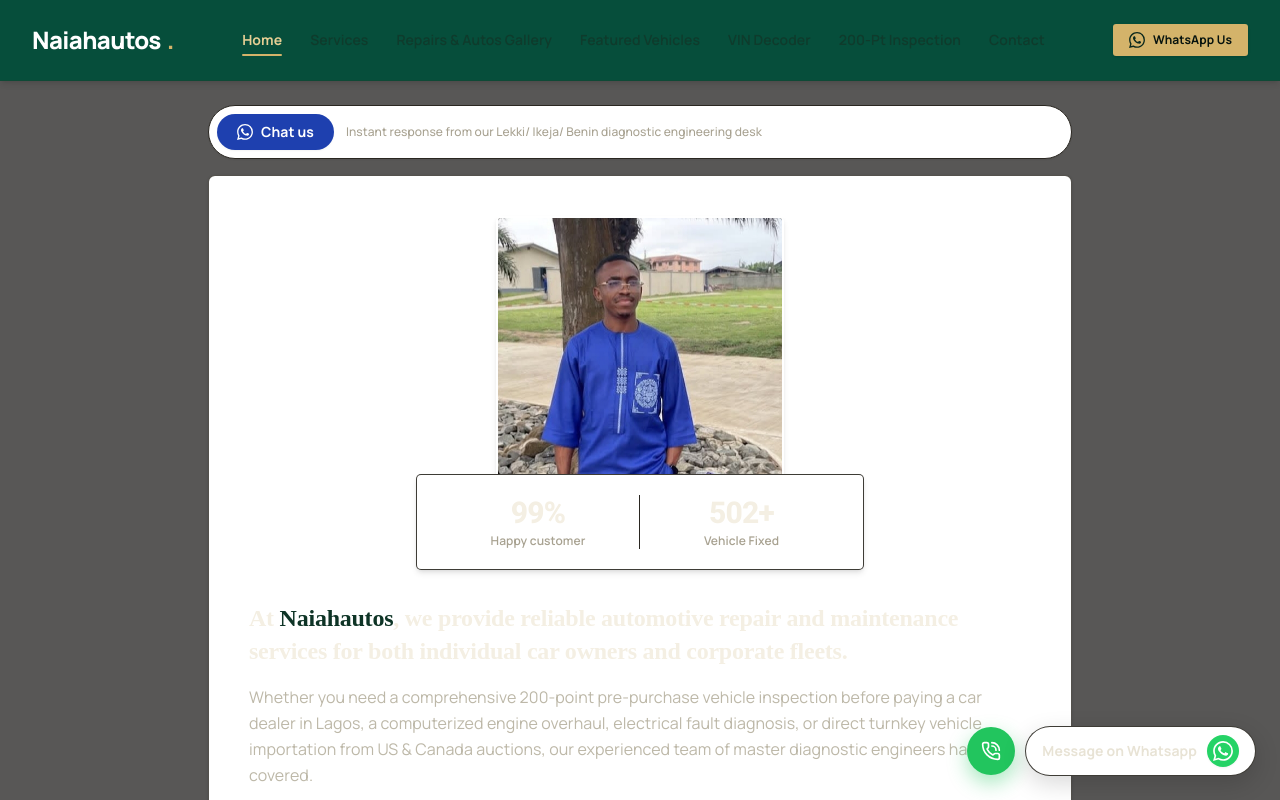
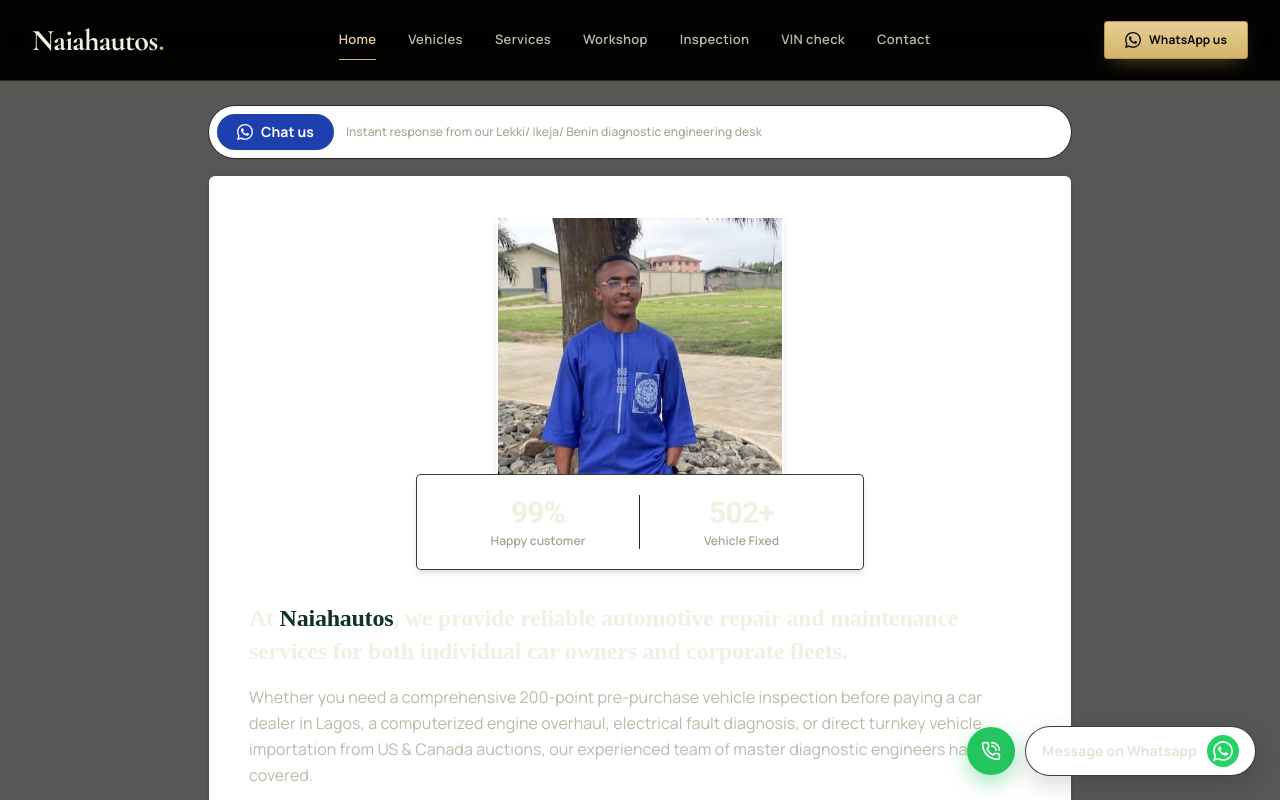
Before and after one commit to Skiddddd/Naiahautos, a React (Vite) app: page / in a window 1280 px wide. Shown: the top 800 px of the page. Built offline with nearby package versions, Linux system fonts and the light colour scheme.

Commit message:
Add files via upload

```diff
--- a/src/components/Navbar.tsx
+++ b/src/components/Navbar.tsx
@@ -1,6 +1,5 @@
 import React, { useState } from 'react';
-import { motion, AnimatePresence } from 'motion/react';
-import { Phone, Menu, X } from 'lucide-react';
+import { Menu, X, Phone } from 'lucide-react';
 import { WhatsAppIcon } from './WhatsAppIcon';
 import { DEALERSHIP_CONFIG } from '../data/cars';
 
@@ -14,157 +13,85 @@
   onOpenAudit?: () => void;
 }
 
-export const Navbar: React.FC<NavbarProps> = ({
-  activeTab,
-  setActiveTab,
-}) => {
-  const [mobileMenuOpen, setMobileMenuOpen] = useState(false);
-
-  const navItems: { id: NavTab; label: string; badge?: string }[] = [
+const navItems: { id: NavTab; label: string }[] = [
   { id: 'home', label: 'Home' },
+  { id: 'inventory', label: 'Vehicles' },
   { id: 'services', label: 'Services' },
-    { id: 'repairs', label: 'Repairs & Autos Gallery' },
-    { id: 'inventory', label: 'Featured Vehicles' },
-    { id: 'vin-checker', label: 'VIN Decoder' },
-    { id: 'inspection', label: '200-Pt Inspection' },
-    { id: 'contact', label: 'Contact' }
+  { id: 'repairs', label: 'Workshop' },
+  { id: 'inspection', label: 'Inspection' },
+  { id: 'vin-checker', label: 'VIN check' },
+  { id: 'contact', label: 'Contact' },
 ];
 
-  const handleNavClick = (tabId: typeof activeTab) => {
-    if (tabId === 'services') {
+export const Navbar: React.FC<NavbarProps> = ({ activeTab, setActiveTab }) => {
+  const [open, setOpen] = useState(false);
+
+  const go = (id: NavTab) => {
+    setOpen(false);
+    if (id === 'services') {
       setActiveTab('home');
-      setMobileMenuOpen(false);
-      setTimeout(() => {
-        const el = document.getElementById('services');
-        if (el) {
-          el.scrollIntoView({ behavior: 'smooth', block: 'start' });
+      setTimeout(() => document.getElementById('services')?.scrollIntoView({ behavior: 'smooth', block: 'start' }), 60);
+      return;
     }
-      }, 60);
-    } else {
-      setActiveTab(tabId);
-      setMobileMenuOpen(false);
+    setActiveTab(id);
     window.scrollTo({ top: 0, behavior: 'smooth' });
-    }
   };
 
+  const wa = `https://wa.me/${DEALERSHIP_CONFIG.whatsappNumber}?text=${encodeURIComponent('Hello Naiahautos, I am interested in your vehicles and services.')}`;
+
   return (
-    <header className="sticky top-0 z-40 bg-[#064E3B] text-white shadow-md border-b border-emerald-700/60 transition-colors">
-      <div className="max-w-7xl mx-auto px-4 sm:px-6 lg:px-8">
-        <div className="flex items-center justify-between h-20">
-
-          {/* Zone 1: Single text element wordmark */}
-          <button
-            onClick={() => handleNavClick('home')}
-            className="text-2xl font-extrabold tracking-tight text-white hover:text-lime-300 transition-colors cursor-pointer text-left flex items-center gap-1.5"
-          >
-            <span>Naiahautos</span><span className="text-lime-400">.</span>
+    <header className="sticky top-0 z-40 bg-black/80 backdrop-blur-xl border-b border-gold-400/20">
+      <div className="max-w-7xl mx-auto px-5 lg:px-8 h-20 flex items-center justify-between gap-6">
+        <button onClick={() => go('home')} className="cursor-pointer text-left leading-none" aria-label="Naiahautos home">
+          <span className="font-display text-3xl font-bold text-slate-900 tracking-tight">Naiahautos</span>
+          <span className="text-gold-400 text-3xl font-display">.</span>
         </button>
 
-          {/* Zone 2: 4-6 clean text navigation links with subtle underline/highlight */}
-          <nav className="hidden md:flex items-center gap-7 text-sm font-semibold text-emerald-100">
-            {navItems.map((item) => {
-              const isActive = activeTab === item.id;
-              return (
+        <nav className="hidden lg:flex items-center gap-8 text-[13px] font-semibold tracking-wide">
+          {navItems.map((n) => (
             <button
-                  key={item.id}
-                  onClick={() => handleNavClick(item.id)}
-                  className={`relative py-1.5 transition-colors hover:text-white cursor-pointer whitespace-nowrap flex items-center gap-1.5 ${
-                    isActive ? 'text-lime-300 font-bold' : 'text-emerald-100 hover:text-white'
-                  }`}
+              key={n.id}
+              onClick={() => go(n.id)}
+              className={`relative py-2 cursor-pointer transition-colors ${activeTab === n.id ? 'text-gold-300' : 'text-slate-600 hover:text-slate-900'}`}
             >
-                  <span>{item.label}</span>
-                  {item.badge && (
-                    <span className="px-1.5 py-0.5 rounded-md bg-lime-400 text-emerald-950 text-[10px] font-black uppercase tracking-wider">
-                      {item.badge}
-                    </span>
-                  )}
-                  {isActive && (
-                    <motion.span
-                      layoutId="navbarActiveUnderline"
-                      className="absolute bottom-0 left-0 right-0 h-0.5 bg-lime-400 rounded-full"
-                      transition={{ type: "spring", stiffness: 380, damping: 30 }}
-                    />
-                  )}
+              {n.label}
+              {activeTab === n.id && <span className="absolute left-0 right-0 -bottom-0.5 h-px bg-gold-400" />}
             </button>
-              );
-            })}
+          ))}
         </nav>
 
-          {/* Zone 3: 1-2 primary actions */}
         <div className="flex items-center gap-3">
-            {/* Direct WhatsApp Call/Chat */}
-            <motion.a
-              whileHover={{ scale: 1.04 }}
-              whileTap={{ scale: 0.96 }}
-              href={`https://wa.me/${DEALERSHIP_CONFIG.whatsappNumber}?text=${encodeURIComponent("Hello Naiahautos, I am interested in your automobile inventory & services.")}`}
-              target="_blank"
-              rel="noopener noreferrer"
-              className="hidden sm:flex items-center gap-2 px-4 py-2 text-xs font-bold text-emerald-950 bg-lime-400 hover:bg-lime-300 rounded-lg transition-colors whitespace-nowrap shadow-sm cursor-pointer"
-            >
-              <WhatsAppIcon className="w-4 h-4 fill-current text-emerald-900" />
-              <span>WhatsApp Us</span>
-            </motion.a>
-
-            {/* Mobile menu trigger */}
-            <button
-              onClick={() => setMobileMenuOpen(!mobileMenuOpen)}
-              className="md:hidden p-2 text-emerald-100 hover:text-white hover:bg-emerald-800/60 rounded-lg transition-colors cursor-pointer"
-              aria-label="Toggle navigation"
-            >
-              {mobileMenuOpen ? <X className="w-6 h-6" /> : <Menu className="w-6 h-6" />}
+          <a href={wa} target="_blank" rel="noopener noreferrer" className="hidden sm:flex btn-3d-lime items-center gap-2 px-5 py-2.5 rounded-lg text-xs">
+            <WhatsAppIcon className="w-4 h-4 fill-current" />
+            WhatsApp us
+          </a>
+          <button onClick={() => setOpen(!open)} className="lg:hidden p-2 text-slate-900 cursor-pointer" aria-label="Toggle navigation">
+            {open ? <X className="w-6 h-6" /> : <Menu className="w-6 h-6" />}
           </button>
         </div>
       </div>
 
-        {/* Mobile Navigation Drawer */}
-        <AnimatePresence>
-          {mobileMenuOpen && (
-            <motion.div
-              initial={{ opacity: 0, height: 0 }}
-              animate={{ opacity: 1, height: 'auto' }}
-              exit={{ opacity: 0, height: 0 }}
-              transition={{ duration: 0.22, ease: "easeInOut" }}
-              className="md:hidden py-4 border-t border-emerald-700/60 space-y-2 bg-[#064E3B] overflow-hidden"
+      {open && (
+        <div className="lg:hidden border-t border-gold-400/20 bg-black/95 px-5 py-4 space-y-1">
+          {navItems.map((n) => (
+            <button
+              key={n.id}
+              onClick={() => go(n.id)}
+              className={`w-full text-left px-3 py-3 text-base font-display ${activeTab === n.id ? 'text-gold-300' : 'text-slate-800'}`}
             >
-              {navItems.map((item) => (
-                <button
-                  key={item.id}
-                  onClick={() => handleNavClick(item.id)}
-                  className={`w-full text-left px-4 py-2.5 rounded-lg text-sm font-semibold transition-colors flex items-center justify-between ${
-                    activeTab === item.id ? 'bg-emerald-800 text-lime-300' : 'text-emerald-100 hover:bg-emerald-800/50'
-                  }`}
-                >
-                  <span>{item.label}</span>
-                  {item.badge && (
-                    <span className="px-2 py-0.5 rounded-md bg-lime-400 text-emerald-950 text-[10px] font-black uppercase tracking-wider">
-                      {item.badge}
-                    </span>
-                  )}
+              {n.label}
             </button>
           ))}
-
-              <div className="pt-3 border-t border-emerald-700/60 flex flex-col gap-2 px-4">
-                <a
-                  href={`tel:${DEALERSHIP_CONFIG.phoneNumberRaw}`}
-                  className="w-full py-2.5 px-4 bg-emerald-900/80 hover:bg-emerald-800 text-white text-xs font-bold rounded-lg flex items-center justify-center gap-2 border border-emerald-700 transition-colors"
-                >
-                  <Phone className="w-4 h-4 text-lime-400" />
-                  <span>Call Phone: {DEALERSHIP_CONFIG.phoneDisplay}</span>
+          <div className="pt-3 grid gap-2">
+            <a href={`tel:${DEALERSHIP_CONFIG.phoneNumberRaw}`} className="btn-3d-emerald flex items-center justify-center gap-2 py-3 rounded-lg text-xs">
+              <Phone className="w-4 h-4" /> {DEALERSHIP_CONFIG.phoneDisplay}
             </a>
-                <a
-                  href={`https://wa.me/${DEALERSHIP_CONFIG.whatsappNumber}`}
-                  target="_blank"
-                  rel="noopener noreferrer"
-                  className="w-full py-2.5 px-4 bg-lime-400 hover:bg-lime-300 text-emerald-950 text-xs font-bold rounded-lg flex items-center justify-center gap-2 shadow transition-colors"
-                >
-                  <WhatsAppIcon className="w-4 h-4 fill-current text-emerald-900" />
-                  <span>Chat on WhatsApp ({DEALERSHIP_CONFIG.whatsappDisplay})</span>
+            <a href={wa} target="_blank" rel="noopener noreferrer" className="btn-3d-lime flex items-center justify-center gap-2 py-3 rounded-lg text-xs">
+              <WhatsAppIcon className="w-4 h-4 fill-current" /> Chat on WhatsApp
             </a>
           </div>
-            </motion.div>
+        </div>
       )}
-        </AnimatePresence>
-      </div>
     </header>
   );
 };
```
Lines whose indentation alone changed are shown as unchanged.
